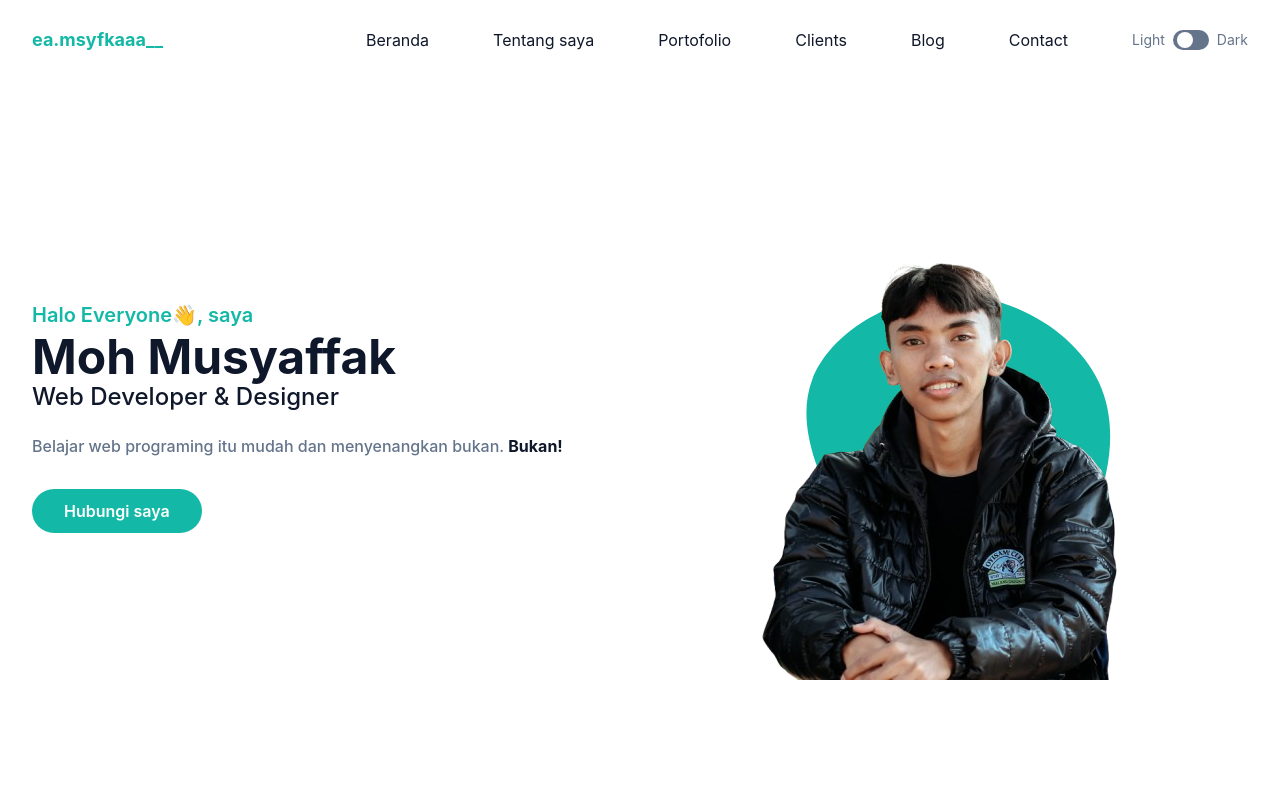
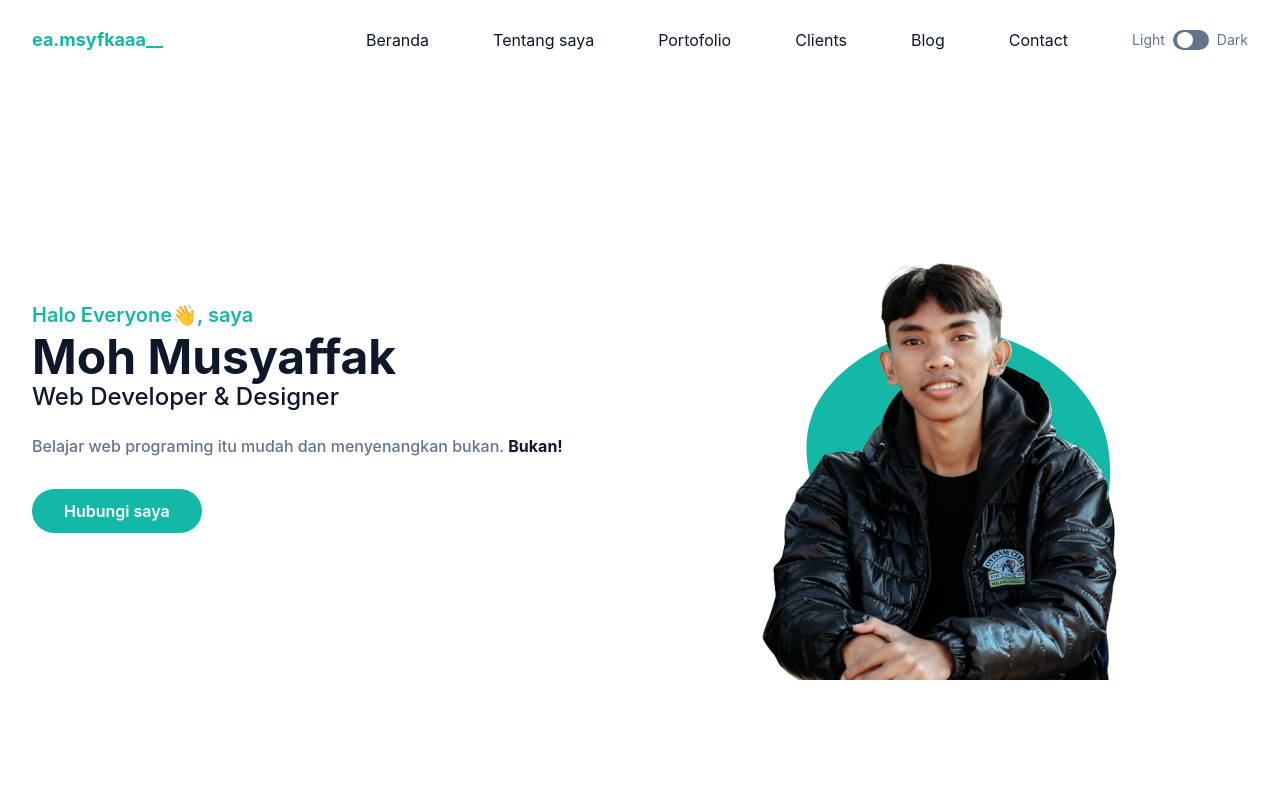
Before and after one commit to msyfk/Portfolio-Capaw, a website: page index.html in a window 1280 px wide. Shown: the top 800 px of the page. Drawn offline with Linux system fonts and the light colour scheme.

Commit message:
perbaikan elemen svg

```diff
--- a/index.html
+++ b/index.html
@@ -101,7 +101,7 @@
           <div class="relative mt-10 lg:mt-9 lg:right-0">
             <img src="dist/img/safak.png" alt="Musyaffak" class="relative z-10 max-w-full mx-auto" />
             <span class="absolute -bottom-16 left-1/2 -translate-x-1/2 md:scale-125">
-              <svg width="350" height="400" viewBox="0 31 200 200" xmlns="http://www.w3.org/2000/svg">
+              <svg width="350" height="400" viewBox="0 15 200 200" xmlns="http://www.w3.org/2000/svg">
                 <path fill="#14b8a6"
                   d="M61,-39.1C70.7,-18.4,64.5,7.6,51.7,29.9C38.8,52.1,19.4,70.6,2.3,69.2C-14.8,67.9,-29.6,46.8,-42.2,24.6C-54.9,2.4,-65.4,-20.7,-58.1,-40.1C-50.7,-59.5,-25.3,-75.1,0.2,-75.2C25.6,-75.3,51.3,-59.8,61,-39.1Z"
                   transform="translate(100 100) scale(1.1)" />
```
